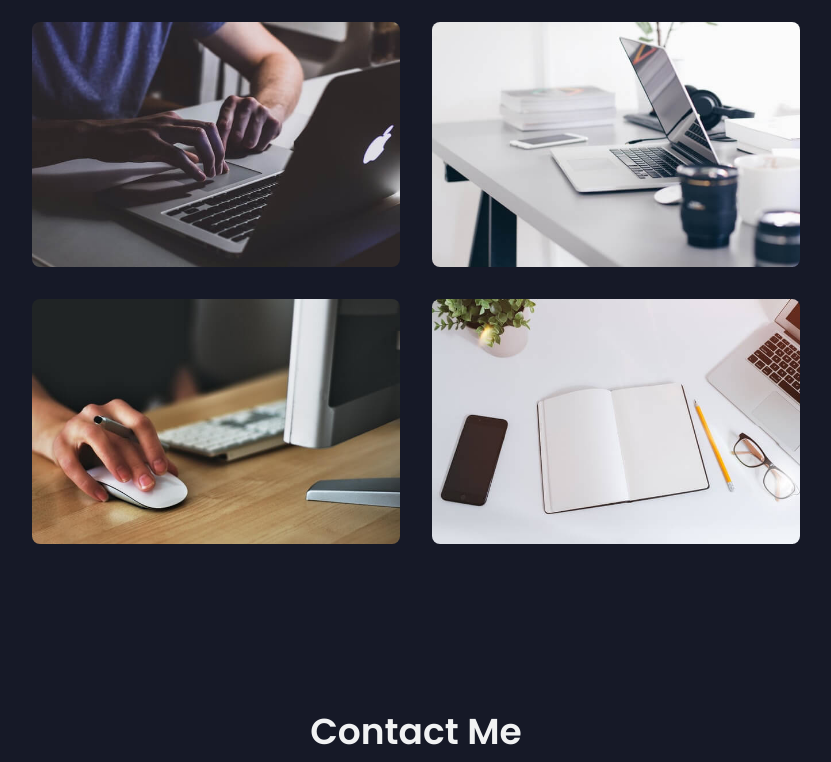
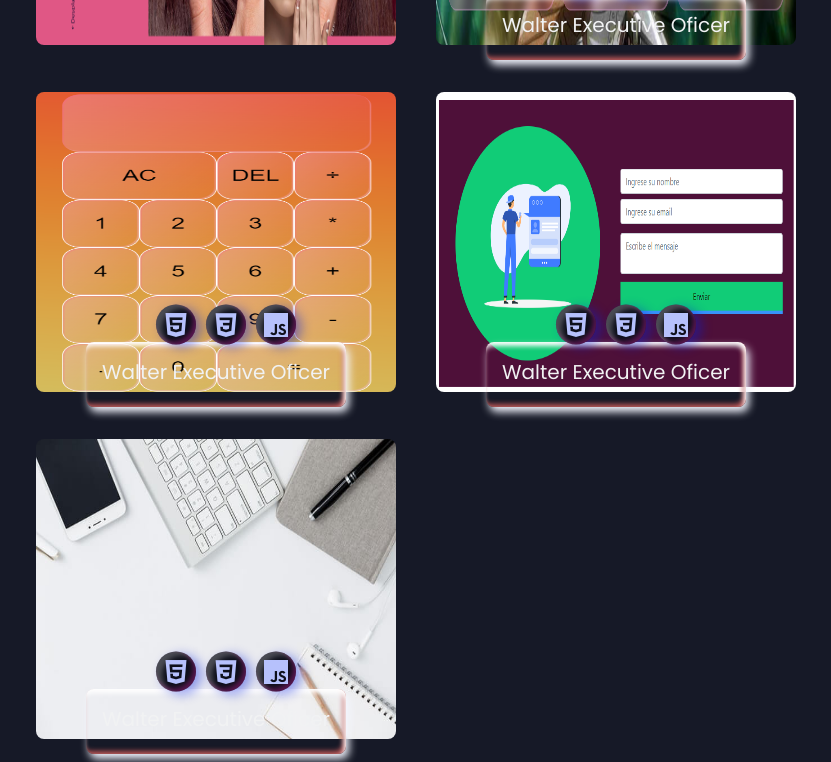
Before and after one commit to Angell022/Angell022.github.io, a plain HTML site: page index.html in a window 1280 px wide. Shown: the part 3732-4494 px from the top of the page, without its empty margins (224-1055 px from the left). Drawn offline with nearby package versions, Linux system fonts and the light colour scheme.

Commit message:
portafolio

```diff
--- a/css/style.css
+++ b/css/style.css
@@ -394,12 +394,18 @@ img {
 .portfolio__img {
   position: relative;
   overflow: hidden;
+  width: 360px;
+  height: 300px;
   display: flex;
   justify-content: center;
-  align-items: flex-end;
+  align-items: flex-start;
 }
-.portfolio__img img {
+.portfolio__img img,
+.team-member .portfolio__img img {
   border-radius: 0.5rem;
+  width: 100%;
+  height: 100%;
+  object-fit: fill;
 }
 .portfolio__link {
   position: absolute;
@@ -418,16 +424,66 @@ img {
 .portfolio__img:hover .portfolio__link {
   bottom: 0;
 }
-.portfolio__link-name {
-  color: var(--first-color-alt);
-}
 .card__social{
   position: absolute;
-
   top: 50%;
   transform: translateY(-50%);
   font-size: var(--big-font-size);
 }
+.portfolio__link-name{
+  display: block;
+  font-size: 2rem;
+  color: var(--first-color-alt);
+}
+.team-member .card__social {
+  bottom: -100%;
+  width: 100%;
+  height: 100%;
+  display: flex;
+  justify-content: center;
+  align-items: center;
+  top: -18px;
+  /*opacity: 0;*/
+}
+.team-member .card__social a,
+.portfolio__img .card__social a {
+  transition: color 0.3s;
+  background: var(--first-color-second);
+  margin: 0 5px;
+  display: flex;
+  align-items: center;
+  justify-content: center;
+  width: 40px;
+  height: 40px;
+  border-radius: 50%;
+  transition: 0.3s;
+  box-shadow:6px 3px 11px rgb(4 32 223 / 41%), inset 6px 4px 5px rgb(255 255 255 / 25%), inset -3px -3px 5px rgba(185, 29, 146, 0.44);
+}
+.team-member .card__social a i {
+  line-height: 0;
+  font-size: 2rem;
+  color: var(--first-color-lighter);
+}
+.team-member .portfolio__link a {
+  font-size: 2rem;
+}
+.team-member .member-info {
+  padding: 15px 10px;
+  text-align: center;
+  box-shadow: 3px 5px 8px rgb(244 246 255), inset -2px 4px 5px rgb(255 255 255), inset -3px -3px 5px rgb(185, 85, 85);
+  margin: -50px 50px 0 50px;
+  position: relative;
+  border-radius: 8px;
+}
+.team-member .member-info h4 {
+  font-weight: 400;
+  margin-bottom: 5px;
+  font-size: 20px;
+}
+/*.team-member:hover .card__social {
+  opacity: 1;
+}*/
+
 .contact__container {
   text-align: center;
 }
--- a/index.html
+++ b/index.html
@@ -151,7 +151,6 @@
               </a>
             </div>
           </div>
-
         </div>
       </section>
 
@@ -361,50 +360,83 @@
 
         <div class="portfolio__container grid">
           <div class="portfolio__img">
-            <img src="images/work1.jpg" alt="img1" />
+            <img src="images/alei.png" alt="img1" />
             <div class="card__social">
-              <a href="#" class="portfolio__link-name"><i class='bx bxl-html5'></i></a>
-              <a href="#" class="portfolio__link-name"><i class='bx bxl-css3'></i></a>
-              <a href="#" class="portfolio__link-name"><i class='bx bxl-javascript'></i></a>
+              <a><i class="bx bxl-html5"></i></a>
+              <a><i class="bx bxl-css3"></i></a>
+              <a><i class="bx bxl-javascript"></i></a>
             </div>
 
             <div class="portfolio__link">
               <a href="#" class="portfolio__link-name">Know more</a>
             </div>
           </div>
+
+          <div class="team-member">
             <div class="portfolio__img">
-            <img src="images/work2.jpg" alt="img2" />
-
+              <img src="images/card.png" alt="img1" />
               <div class="portfolio__link">
-              <a href="#" class="portfolio__link-name">View details</a>
+                <a href="#">Know more</a>
               </div>
             </div>
-          <div class="portfolio__img">
-            <img src="images/work3.jpg" alt="img3" />
-
-            <div class="portfolio__link">
-              <a href="#" class="portfolio__link-name">View details</a>
+            <div class="member-info">
+              <div class="card__social">
+                <a><i class="bx bxl-html5"></i></a>
+                <a><i class="bx bxl-css3"></i></a>
+                <a><i class="bx bxl-javascript"></i></a>
+              </div>
+              <h4>Walter Executive Oficer</h4>
             </div>
           </div>
+
+          <div class="team-member">
             <div class="portfolio__img">
-            <img src="images/work4.jpg" alt="img4" />
-
+              <img src="images/calc.png" alt="img1" />
               <div class="portfolio__link">
-              <a href="#" class="portfolio__link-name">View details</a>
+                <a href="#">Know more</a>
               </div>
             </div>
-          <div class="portfolio__img">
-            <img src="images/work5.jpg" alt="img5" />
-
-            <div class="portfolio__link">
-              <a href="#" class="portfolio__link-name">View details</a>
+            <div class="member-info">
+              <div class="card__social">
+                <a><i class="bx bxl-html5"></i></a>
+                <a><i class="bx bxl-css3"></i></a>
+                <a><i class="bx bxl-javascript"></i></a>
+              </div>
+              <h4>Walter Executive Oficer</h4>
             </div>
           </div>
+
+          <div class="team-member">
             <div class="portfolio__img">
-            <img src="images/work6.jpg" alt="img6" />
+              <img src="images/form.png" alt="img1" />
+              <div class="portfolio__link">
+                <a href="#">Know more</a>
+              </div>
+            </div>
+            <div class="member-info">
+              <div class="card__social">
+                <a><i class="bx bxl-html5"></i></a>
+                <a><i class="bx bxl-css3"></i></a>
+                <a><i class="bx bxl-javascript"></i></a>
+              </div>
+              <h4>Walter Executive Oficer</h4>
+            </div>
+          </div>
 
+          <div class="team-member">
+            <div class="portfolio__img">
+              <img src="images/work2.jpg" alt="img1" />
               <div class="portfolio__link">
-              <a href="#" class="portfolio__link-name">View details</a>
+                <a href="#">Know more</a>
+              </div>
+            </div>
+            <div class="member-info">
+              <div class="card__social">
+                <a><i class="bx bxl-html5"></i></a>
+                <a><i class="bx bxl-css3"></i></a>
+                <a><i class="bx bxl-javascript"></i></a>
+              </div>
+              <h4>Walter Executive Oficer</h4>
             </div>
           </div>
         </div>
--- a/js/jquery.js
+++ b/js/jquery.js
@@ -4,13 +4,11 @@ const showMenu = (toggleId, navId) => {
 
   if (toggle && nav) {
     toggle.addEventListener("click", () => {
-
       nav.classList.toggle("show-menu");
     });
   }
 };
 showMenu("nav-toggle", "nav-menu");
-
 
 const navLink = document.querySelectorAll(".nav__link");
 
@@ -20,7 +18,6 @@ function linkAction() {
   navMenu.classList.remove("show-menu");
 }
 navLink.forEach((n) => n.addEventListener("click", linkAction));
-
 
 const sections = document.querySelectorAll("section[id]");
 
@@ -45,7 +42,6 @@ function scrollActive() {
 }
 window.addEventListener("scroll", scrollActive);
 
-
 function scrollHeader() {
   const nav = document.getElementById("header");
 
@@ -53,7 +49,6 @@ function scrollHeader() {
   else nav.classList.remove("scroll-header");
 }
 window.addEventListener("scroll", scrollHeader);
-
 
 function scrollTop() {
   const scrollTop = document.getElementById("scroll-top");
```
Also changed, not shown: images/alei.png (added), images/calc.png (added), images/card.png (added), images/form.png (added). Lines whose indentation alone changed are shown as unchanged.
